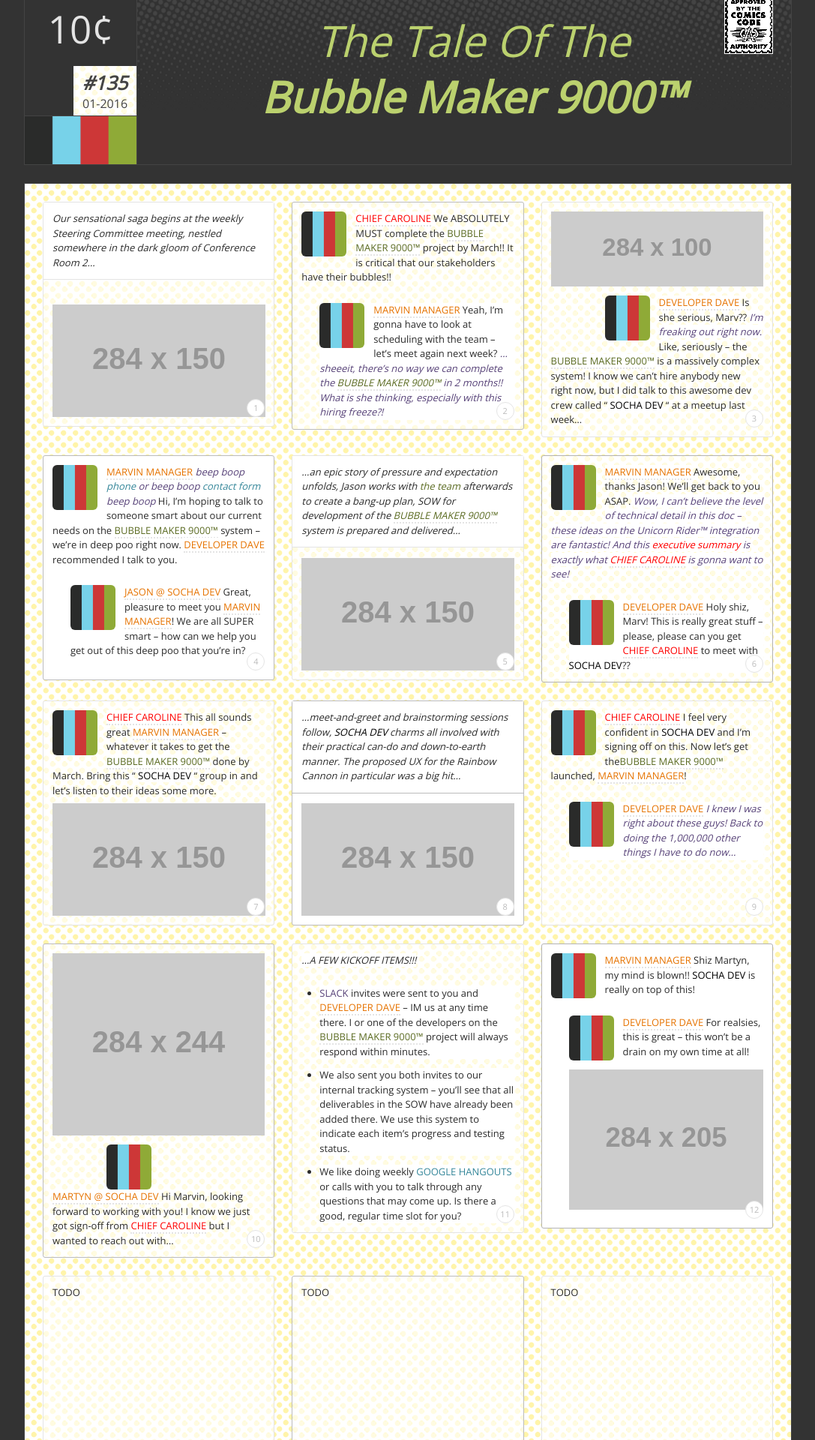
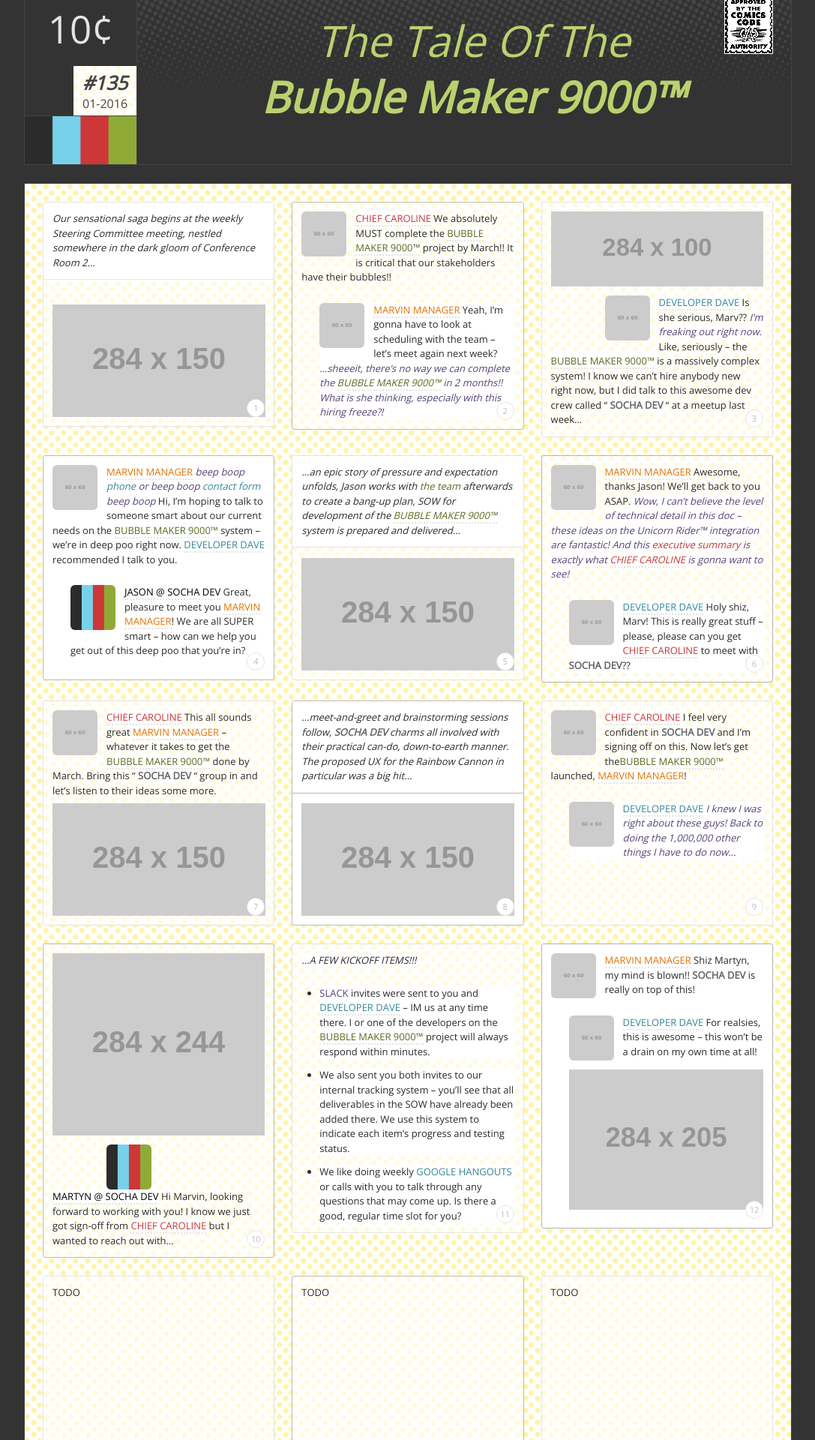
Before and after one commit to SochaDev/sochadev.github.io, a Jekyll site: the page built from process.md, in a window 1280 px wide. Shown: the part 849-2769 px from the top of the page at 75% size, without its empty margins (96-1183 px from the left). Built offline with Jekyll 4.4.1, drawn with Linux system fonts in a browser that asks for light colours; nearby versions of some CDN libraries.

Commit message:
More updates to process page.

```diff
--- a/assets/css/screen.css
+++ b/assets/css/screen.css
@@ -3591,7 +3591,7 @@ ol.comic {
       margin: 0 0 12px 0; }
       ol.comic ul li:last-child {
         margin: 0; }
-  ol.comic img.logo {
+  ol.comic img.avatar {
     border-top-left-radius: 6px;
     border-top-right-radius: 6px;
     border-bottom-right-radius: 6px;
@@ -3635,7 +3635,7 @@ ol.comic {
   ol.comic .blue {
     color: #348699; }
   ol.comic .red {
-    color: red; }
+    color: #cd3737; }
   ol.comic .green {
     color: #5b6b22; }
   ol.comic .gray {
@@ -3646,8 +3646,14 @@ ol.comic {
     color: #574278; }
   ol.comic strong {
     text-transform: uppercase; }
+  ol.comic .actor {
+    font-weight: normal; }
   ol.comic .brand {
-    color: #000; }
+    color: #666;
+    font-weight: bold; }
+    ol.comic .brand.actor {
+      color: #000;
+      font-weight: normal; }
   ol.comic .narrator {
     display: block;
     background: #fff; }
--- a/process.md
+++ b/process.md
@@ -8,11 +8,11 @@ tags: [ workflow ]
 
 {% assign project = '**Bubble Maker 9000&trade;**{: .tooltip .green .project }{: data-tip="Sure, it makes bubbles. But the key to real, lasting success is its Rainbow Cannon and built-in Unicorn Rider&trade; integration." }' %}
 {% assign projectDue = 'now' | date: "%B" | plus: 3 | prepend: "2015-" | append: "-01" | date: "%B" %}
-{% assign actor1 = '**![Chief Caroline](/assets/images/socha-dev.png){: .avatar .logo }Chief Caroline**{: .tooltip .red .actor .actor-1 }{: data-tip="Caroline is a real go-getter, and really needs good news to send up the corporate food chain AT ALL TIMES." }' %}
-{% assign actor2 = '**![Marvin Manager](/assets/images/socha-dev.png){: .avatar .logo }Marvin Manager**{: .tooltip .orange .actor .actor-2 }{: data-tip="Marvin does his best to keep his team moving, but is lately feeling a ton of pressure from the top." }' %}
-{% assign actor3 = '**![Developer Dave](/assets/images/socha-dev.png){: .avatar .logo }Developer Dave**{: .tooltip .orange .actor .actor-3 }{: data-tip="Poor Dave has more work than he can handle, pretty much all the time." }' %}
-{% assign actor4 = '**![Socha Dev](/assets/images/socha-dev.png){: .logo }Jason @ ' | append: site.title | append: '**{: .tooltip .orange .actor .actor-4 }{: data-tip="TODO" }' %}
-{% assign actor5 = '**![Socha Dev](/assets/images/socha-dev.png){: .logo }Martyn @ ' | append: site.title | append: '**{: .tooltip .orange .actor .actor-5 }{: data-tip="TODO" }' %}
+{% assign actor1 = '**![Chief Caroline](http://placehold.it/60x60/cd3737/ffffff){: .avatar }Chief Caroline**{: .tooltip .red .actor }{: data-tip="Caroline is a real go-getter, and really needs good news to send up the corporate food chain AT ALL TIMES." }' %}
+{% assign actor2 = '**![Marvin Manager](http://placehold.it/60x60/ff9933/ffffff){: .avatar }Marvin Manager**{: .tooltip .orange .actor }{: data-tip="Marvin does his best to keep his team moving, but is lately feeling a ton of pressure from the top." }' %}
+{% assign actor3 = '**![Developer Dave](http://placehold.it/60x60/41a7bf/ffffff){: .avatar }Developer Dave**{: .tooltip .blue .actor }{: data-tip="Poor Dave has more work than he can handle, pretty much all the time." }' %}
+{% assign actor4 = '**![Socha Dev](/assets/images/socha-dev.png){: .avatar }Jason @ ' | append: site.title | append: '**{: .tooltip .brand .actor }{: data-tip="TODO" }' %}
+{% assign actor5 = '**![Socha Dev](/assets/images/socha-dev.png){: .avatar }Martyn @ ' | append: site.title | append: '**{: .tooltip .brand .actor }{: data-tip="TODO" }' %}
 
 We made this awesome comic to illustrate how we are typically brought on to a
 project, how we interact with your team during development, and how that project
@@ -29,10 +29,10 @@ _<span class="issue">
 1. _Our sensational saga begins at the weekly Steering Committee meeting, nestled
   somewhere in the dark gloom of Conference Room 2..._{: .narrator }
   ![Illustration](http://placehold.it/284x150/e4e4e4/bbbbbb){: .illustration .bottom }
-1. {{ actor1 }} We ABSOLUTELY MUST complete the {{ project }} project by {{ projectDue }}!!
+1. {{ actor1 }} We absolutely MUST complete the {{ project }} project by {{ projectDue }}!!
   It is critical that our stakeholders have their bubbles!!
   * {{ actor2 }} Yeah, I'm gonna have to look at scheduling with the team -- let's
-  meet again next week?
+  meet again next week?<br>
     _...sheeeit, there's no way we can complete the {{ project }} in 2 months!!
     What is she thinking, especially with this hiring freeze?!_{: .purple }
 1. ![Illustration](http://placehold.it/284x100/e4e4e4/bbbbbb){: .illustration .top }
@@ -63,7 +63,7 @@ _<span class="issue">
   group in and let's listen to their ideas some more.
   ![Illustration](http://placehold.it/284x150/e4e4e4/bbbbbb){: .illustration .bottom }
 1. _...meet-and-greet and brainstorming sessions follow, **{{ site.title }}**{: .brand }
-  charms all involved with their practical can-do and down-to-earth manner. The
+  charms all involved with their practical can-do, down-to-earth manner. The
   proposed UX for the Rainbow Cannon in particular was a big hit..._{: .narrator }
 ![Illustration](http://placehold.it/284x150/e4e4e4/bbbbbb){: .illustration .bottom }
 1. {{ actor1 }} I feel very confident in **{{ site.title }}**{: .brand } and
@@ -86,7 +86,7 @@ _<span class="issue">
       {: .bullets }
 1. {{ actor2 }} Shiz Martyn, my mind is blown!! **{{ site.title }}**{: .brand }
   is really on top of this!
-    * {{ actor3 }} For realsies, this is great -- this won't be a drain on my own time at all!
+    * {{ actor3 }} For realsies, this is awesome -- this won't be a drain on my own time at all!
     ![Illustration](http://placehold.it/284x205/e4e4e4/bbbbbb){: .illustration }
 1. TODO
 1. TODO
```
Also changed, not shown: assets/sass/components/_comics.scss (+16 -7 lines), 1 other file.
